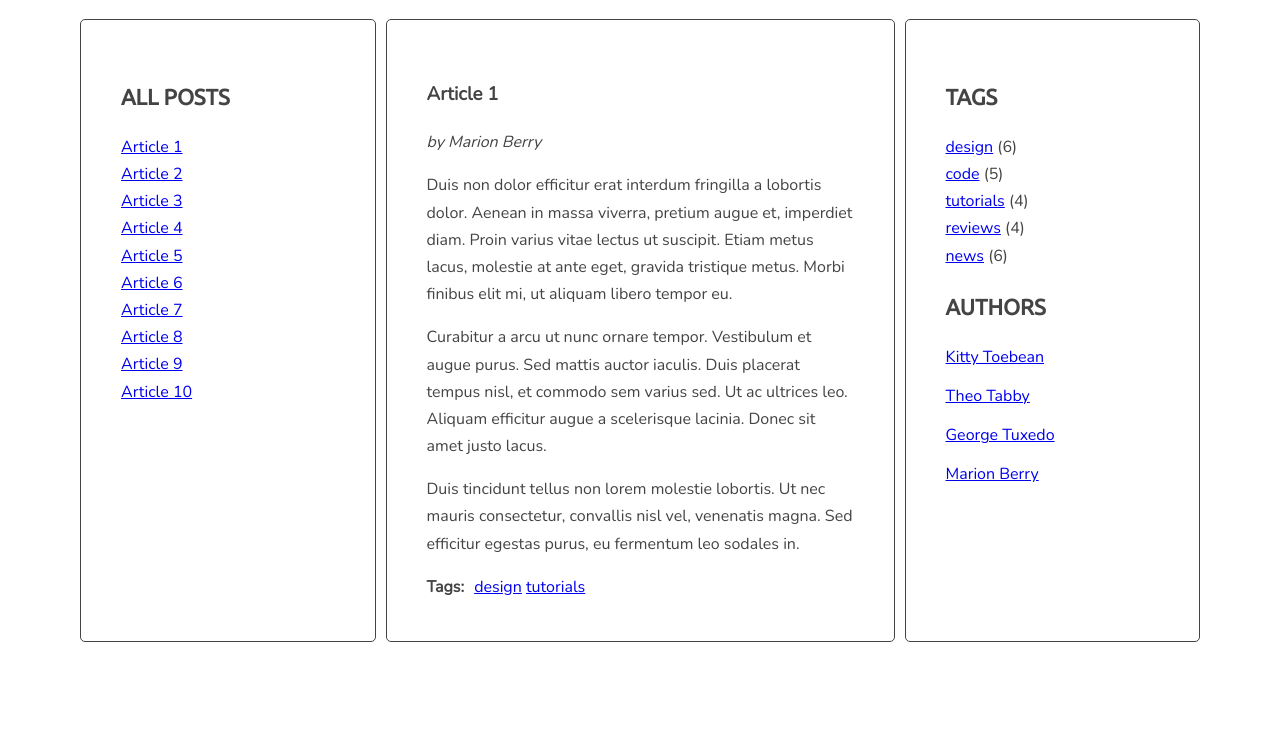
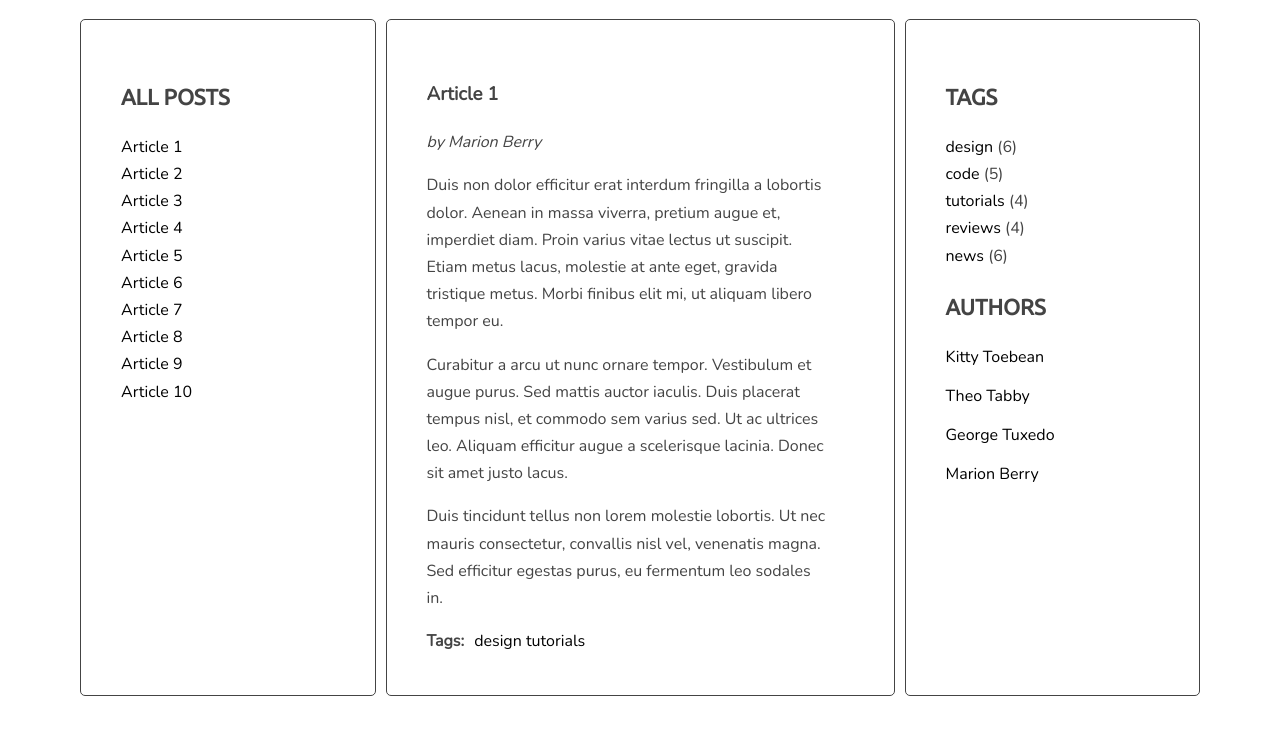
Before and after one commit to shyvva/javascript-blog, a website: page index.html in a window 1280 px wide. Shown: the part 121-856 px from the top of the page. Before the commit the page ends 800 px from the top, so only its background shows below. Drawn offline with nearby package versions, Linux system fonts and the light colour scheme.

Commit message:
Add transition to switched posts, Remove text-decoration from links

```diff
--- a/sass/style.scss
+++ b/sass/style.scss
@@ -16,6 +16,8 @@ $font-text: "Nunito", sans-serif;
 *::after {
   box-sizing: border-box;
 }
+
+
 
 body {
   background: $color-light;
@@ -42,6 +44,8 @@ body {
     color: lighten($color-dark, 20%);
   }
 }
+
+
 
 /* Layout */
 
@@ -80,6 +84,12 @@ body {
 
 
 /* Lists */
+a:-webkit-any-link {
+  color: black;
+  cursor: pointer;
+  text-decoration: none;
+  }
+
 
 .list {
   list-style-type: none;
@@ -93,6 +103,7 @@ body {
 .list-horizontal {
   li {
     display: inline-block;
+
   }
 }
 
@@ -107,9 +118,16 @@ body {
 /* Post */
 
 .post {
-  display: none;
+  opacity: 0;
+  position: absolute;
+  max-width: 400px;
+  z-index: 1;
   &.active {
     display: block;
+    transition: 1.5s all;
+    opacity: 1;
+    position: relative;
+    z-index: 2;
   }
 }
 
```
Also changed, not shown: css/style.css, 1 other file.
